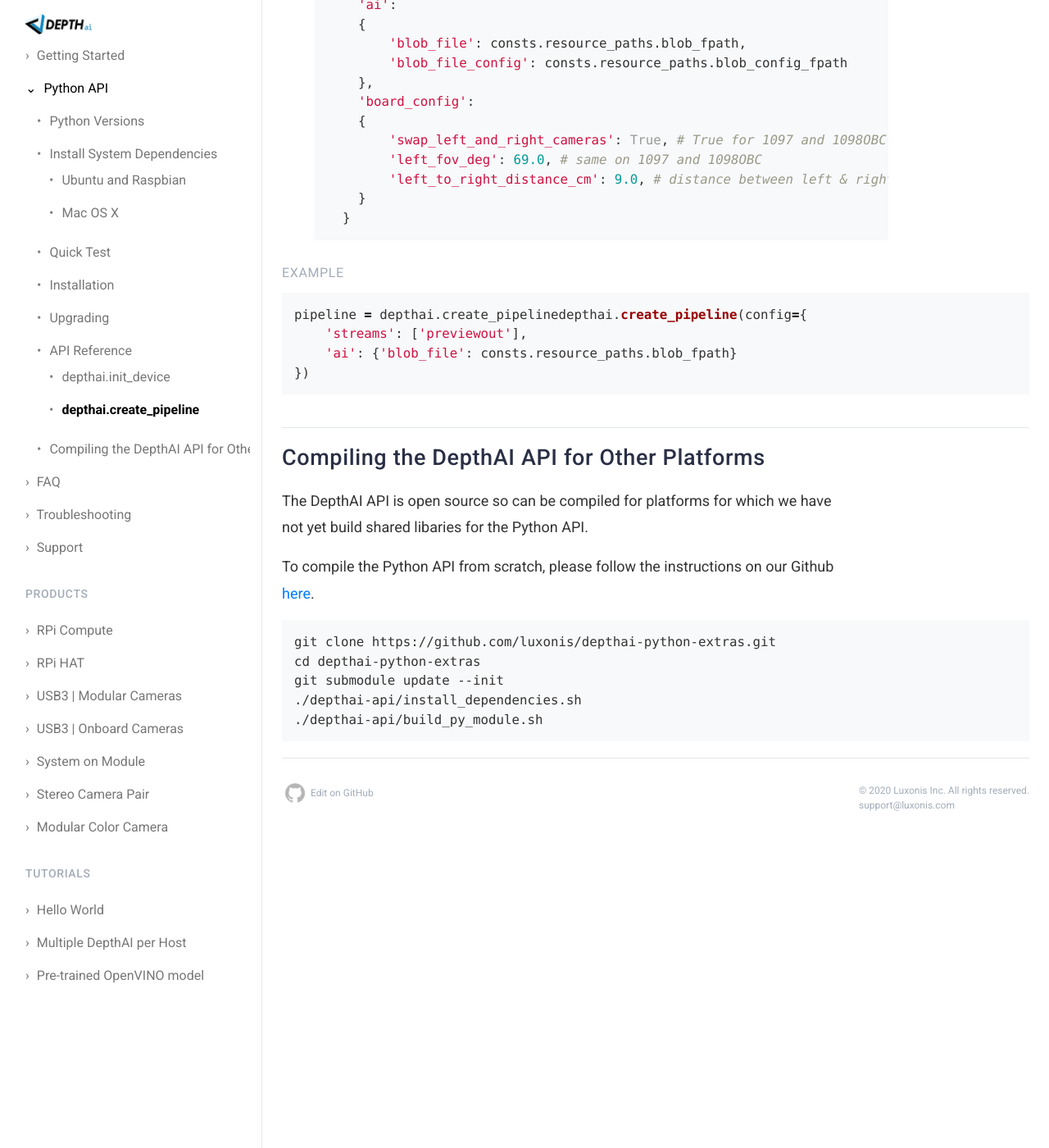
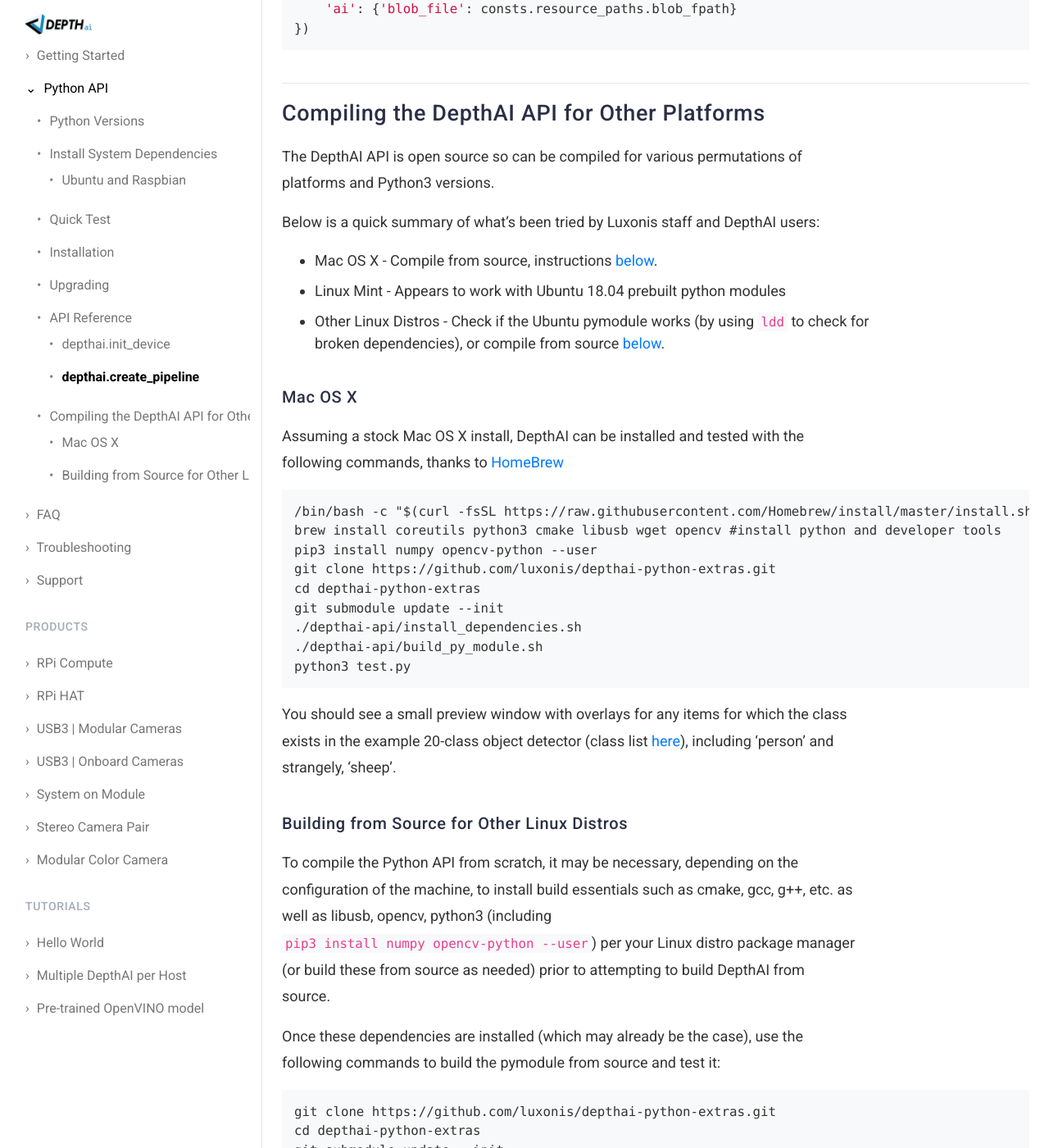
Before and after one commit to luxonis/depthai-docs-website, a Jekyll site: the page built from api.md, in a window 1280 px wide and 1400 px high, scrolled down 3671 px. Shown: the whole window at 82% size. Built offline with Jekyll 4.4.1, drawn with Linux system fonts in a browser that asks for light colours; nearby versions of some CDN libraries; some of the changed text lies outside the part shown.

Commit message:
Update api.md

````diff
--- a/api.md
+++ b/api.md
@@ -13,16 +13,12 @@
 {: #python_version data-toc-title="Python Versions"}
 ## Supported Platforms
 
-The DepthAI API python module is prebuilt for Ubuntu 18.04 and Raspbian 10
+The DepthAI API python module is prebuilt for Ubuntu 18.04 and Raspbian 10 for the following Python versions:
 
 * Ubuntu 18.04 - Python 3.6
 * Raspbian - Python 3.7
 
-DepthAI is supported on other platforms but but need to be built from source as pre-built python modules are not included by default.  Below is a quick summary of what's been tried by Luxonis staff and DepthAI users:
-
-* Mac OS X - Compile from source, instructions (here](#mac-os-x).
-* Linux Mint - Appears to work with Ubuntu 18.04 prebuilt python modules
-* Other Linux Distros - Compile from source, instructions [here](/api#compile_api)
+DepthAI is supported on other platforms and Python versions but the pymodule needs to be built from source.  See [here](/api#compile-api) to do so.
 
 ## Install System Dependencies
 <div class="alert alert-primary" role="alert">
@@ -43,18 +39,6 @@
 sudo udevadm control --reload-rules && udevadm trigger
 git clone https://github.com/luxonis/depthai-python-extras.git
 cd depthai-python-extras
-```
-
-### Mac OS X
-```
-/bin/bash -c "$(curl -fsSL https://raw.githubusercontent.com/Homebrew/install/master/install.sh)" #install HomeBrew
-brew install coreutils python3 cmake libusb wget opencv #install python and developer tools
-pip3 install numpy opencv-python --user
-git clone https://github.com/luxonis/depthai-python-extras.git
-cd depthai-python-extras
-git submodule update --init
-./depthai-api/install_dependencies.sh
-./depthai-api/build_py_module.sh
 ```
 
 ## Quick Test
@@ -165,13 +149,45 @@
 {: #compile_api }
 ## Compiling the DepthAI API for Other Platforms
 
-The DepthAI API is open source so can be compiled for platforms for which we have not yet build shared libaries for the Python API.
+The DepthAI API is open source so can be compiled for various permutations of platforms and Python3 versions.
 
-To compile the Python API from scratch, please follow the instructions on our Github [here](https://github.com/luxonis/depthai-python-extras#python-modules).
+Below is a quick summary of what's been tried by Luxonis staff and DepthAI users:
+
+* Mac OS X - Compile from source, instructions [below](#mac-os-x).
+* Linux Mint - Appears to work with Ubuntu 18.04 prebuilt python modules
+* Other Linux Distros - Check if the Ubuntu pymodule works (by using `ldd` to check for broken dependencies), or compile from source [below](/api#compile_linux).
+
+
+
+### Mac OS X
+Assuming a stock Mac OS X install, DepthAI can be installed and tested with the following commands, thanks to [HomeBrew](https://brew.sh/)
+```
+/bin/bash -c "$(curl -fsSL https://raw.githubusercontent.com/Homebrew/install/master/install.sh)" #install HomeBrew
+brew install coreutils python3 cmake libusb wget opencv #install python and developer tools
+pip3 install numpy opencv-python --user
+git clone https://github.com/luxonis/depthai-python-extras.git
+cd depthai-python-extras
+git submodule update --init
+./depthai-api/install_dependencies.sh
+./depthai-api/build_py_module.sh
+python3 test.py
+```
+You should see a small preview window with overlays for any items for which the class exists in the example 20-class object detector (class list [here](https://github.com/luxonis/depthai-python-extras/blob/master/resources/nn/object_detection_4shave/labels_for_mobilenet_ssd.txt)), including 'person' and strangely, 'sheep'.
+
+{: #compile_linux }
+### Building from Source for Other Linux Distros
+
+To compile the Python API from scratch, it may be necessary, depending on the configuration of the machine, to install build essentials such as cmake, gcc, g++, etc. as well as libusb, opencv, python3 (including `pip3 install numpy opencv-python --user`) per your Linux distro package manager (or build these from source as needed) prior to attempting to build DepthAI from source.
+
+Once these dependencies are installed (which may already be the case), use the following commands to build the pymodule from source and test it:
+
 ```
 git clone https://github.com/luxonis/depthai-python-extras.git
 cd depthai-python-extras
 git submodule update --init
 ./depthai-api/install_dependencies.sh
 ./depthai-api/build_py_module.sh
+python3 test.py
 ```
+
+Same here, you should see a small preview window with overlays for any items for which the class exists in the example 20-class object detector (class list [here](https://github.com/luxonis/depthai-python-extras/blob/master/resources/nn/object_detection_4shave/labels_for_mobilenet_ssd.txt)), including 'person', 'car', 'dog' and strangely, 'sheep'.
````
